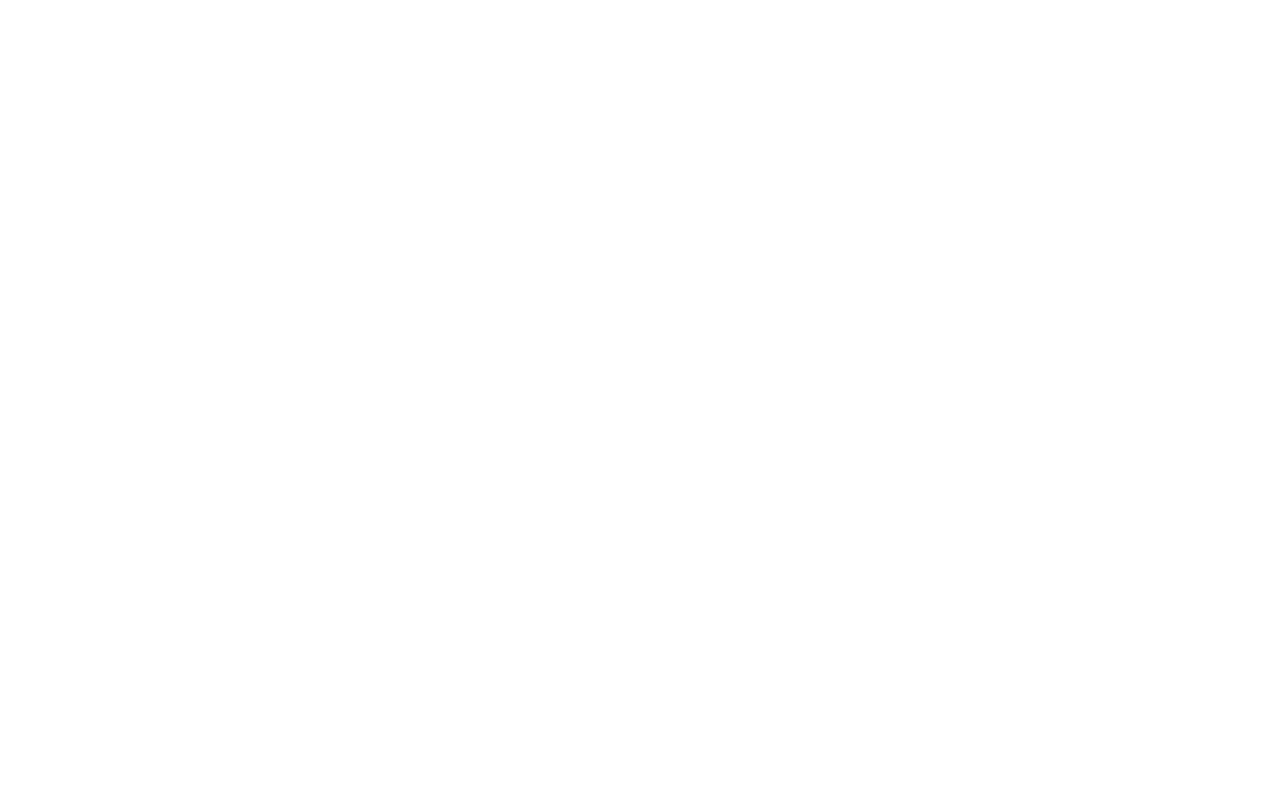
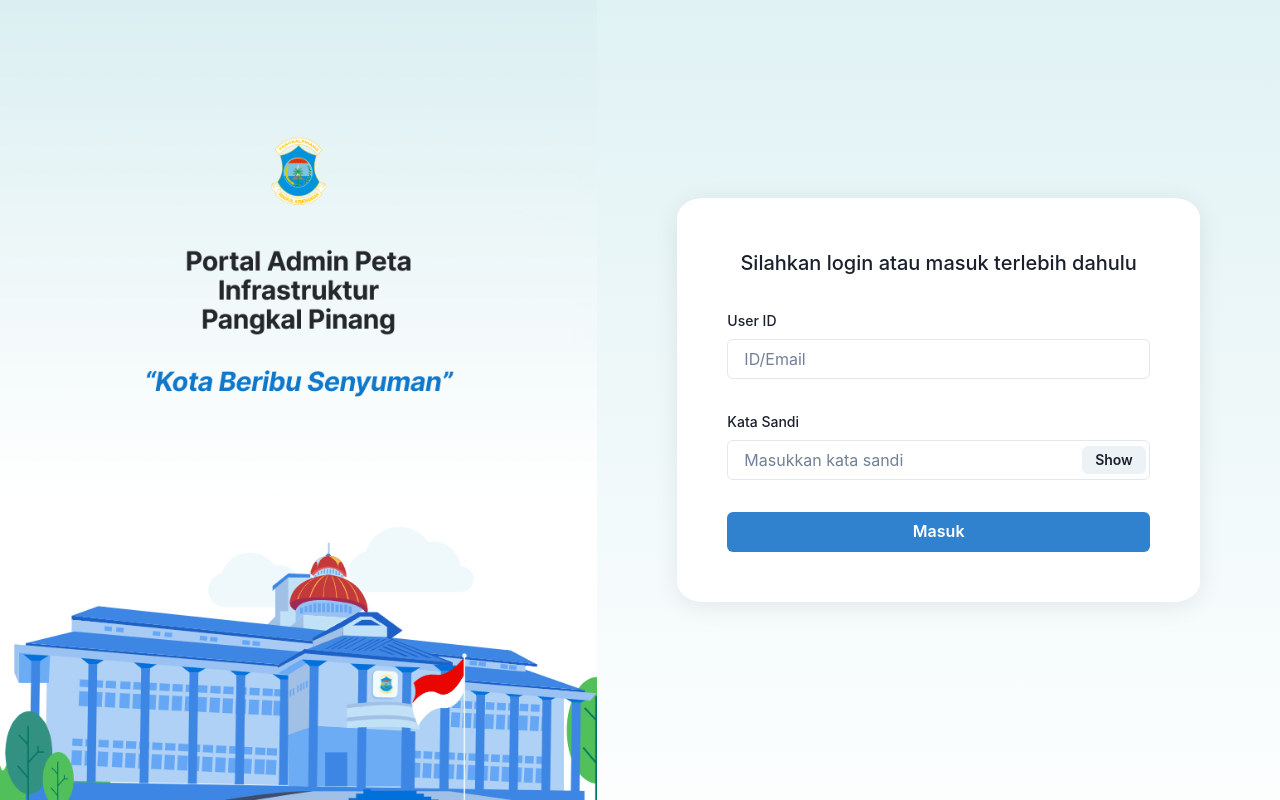
Before and after one commit to fajrihulvi/gis-infrastruktur, a React (Vite) app: page /admin/login in a window 1280 px wide. Before the commit this address had no page. Built offline with nearby package versions, Linux system fonts and the light colour scheme.

Commit message:
✨ [Ui] : admin login pages

```diff
--- /dev/null
+++ b/src/pages/admin/auth/login.jsx
@@ -0,0 +1,66 @@
+import { Box, Button, Flex, Image, Input, InputGroup, InputRightElement, Text } from "@chakra-ui/react";
+import adminLoginBanner from "../../../assets/admin-login-banner.png";
+import { useState } from "react";
+
+const AuthLogin = () => {
+
+  const [show, setShow] = useState(false)
+
+  const handleClick = () => setShow(!show)
+
+  return (
+    <>
+      <Flex w={`100vw`} h={`100vh`} bgGradient={`linear(180deg, #E0F2F4 0%, #FCFEFE 100%)`}>
+        <Box w={`100%`} color='white' >
+          <Image fit={`cover`} src={adminLoginBanner} alt='admin login banner' w={`100%`} h={`100%`}/>
+        </Box>
+        <Box w={`100%`} px={20} my={`auto`} >
+          <Box
+          bg={`white`}
+          rounded={`5%`}
+          boxShadow={`0px 4px 24px 0px rgba(0, 0, 0, 0.08)`}
+          p={50}>
+            <Flex flexDirection={`column`} gap={`2rem`}>
+              <Box>
+                <Text fontSize={`1.25rem`} fontWeight={500} textAlign={`center`}>Silahkan login atau masuk terlebih dahulu</Text>
+              </Box>
+              <Box>
+                <Flex flexDirection={`column`} gap={`0.5rem`}>
+                  <Text fontSize={`0.875rem`} fontWeight={500} >User ID</Text>
+                  <Input
+                    value={''}
+                    onChange={''}
+                    placeholder='ID/Email'
+                    size='md'
+                  />
+                </Flex>
+              </Box>
+              <Box>
+                <Flex flexDirection={`column`} gap={`0.5rem`}>
+                  <Text fontSize={`0.875rem`} fontWeight={500} >Kata Sandi</Text>
+                  <InputGroup size='md'>
+                    <Input
+                      pr='4.5rem'
+                      type={show ? 'text' : 'password'}
+                      placeholder='Masukkan kata sandi'
+                    />
+                    <InputRightElement width='4.5rem'>
+                      <Button h='1.75rem' size='sm' onClick={handleClick}>
+                        {show ? 'Hide' : 'Show'}
+                      </Button>
+                    </InputRightElement>
+                  </InputGroup>
+                  </Flex>
+              </Box>
+              <Box>
+                <Button w={`100%`} p={2} colorScheme='blue'>Masuk</Button>
+              </Box>
+            </Flex>
+          </Box>
+        </Box>
+      </Flex>
+    </>
+  );
+};
+
+export default AuthLogin;
--- a/src/router/index.js
+++ b/src/router/index.js
@@ -1,4 +1,5 @@
 import Home from '../pages/Home';
+import AuthLogin from '../pages/admin/auth/login';
 
 
 export const routes = [
@@ -7,4 +8,9 @@ export const routes = [
     url: '/',
     component: Home
   },
+  {
+    name: 'Admin Login',
+    url: '/admin/login',
+    component: AuthLogin
+  }
 ]
```
Also changed, not shown: src/assets/admin-login-banner.png (added).
